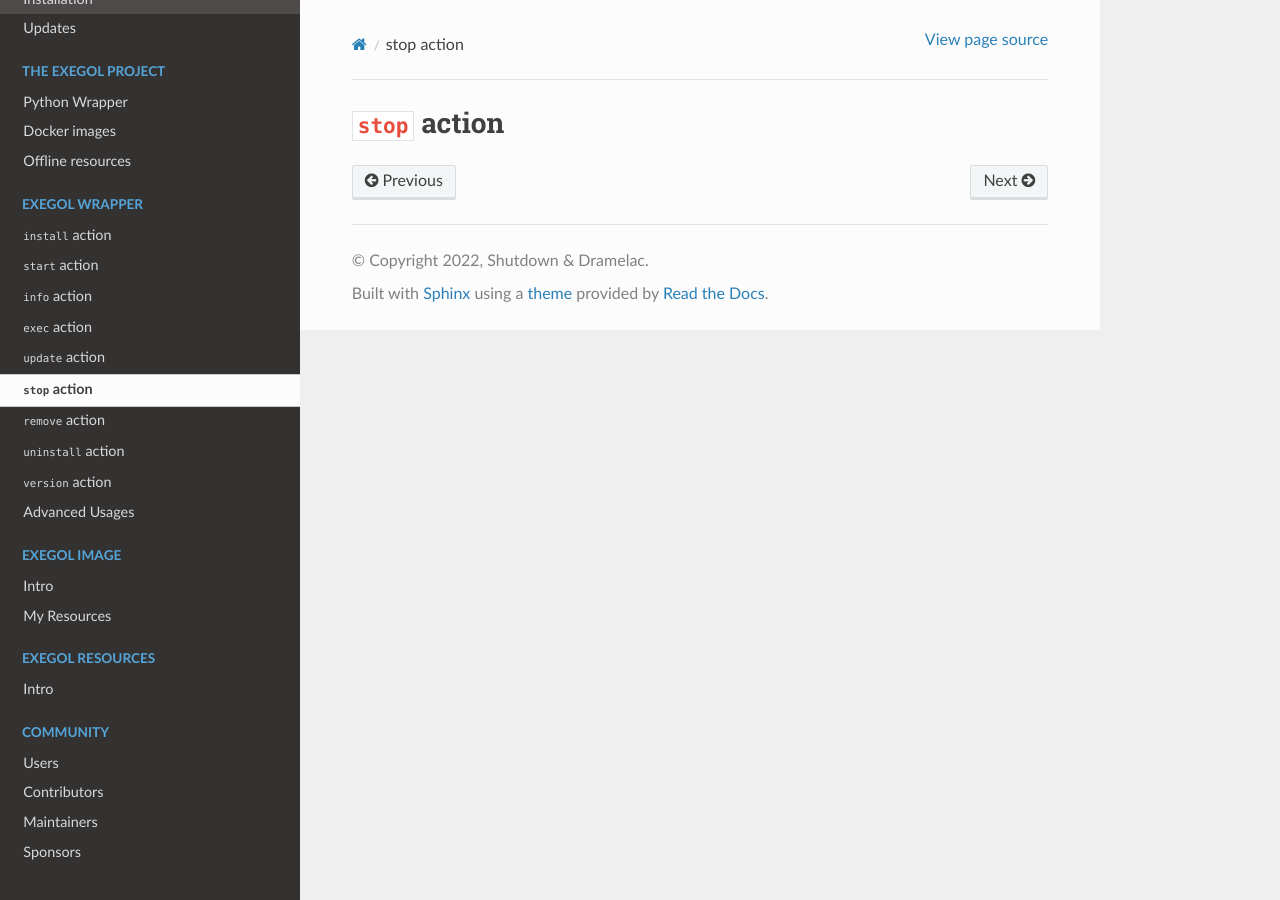
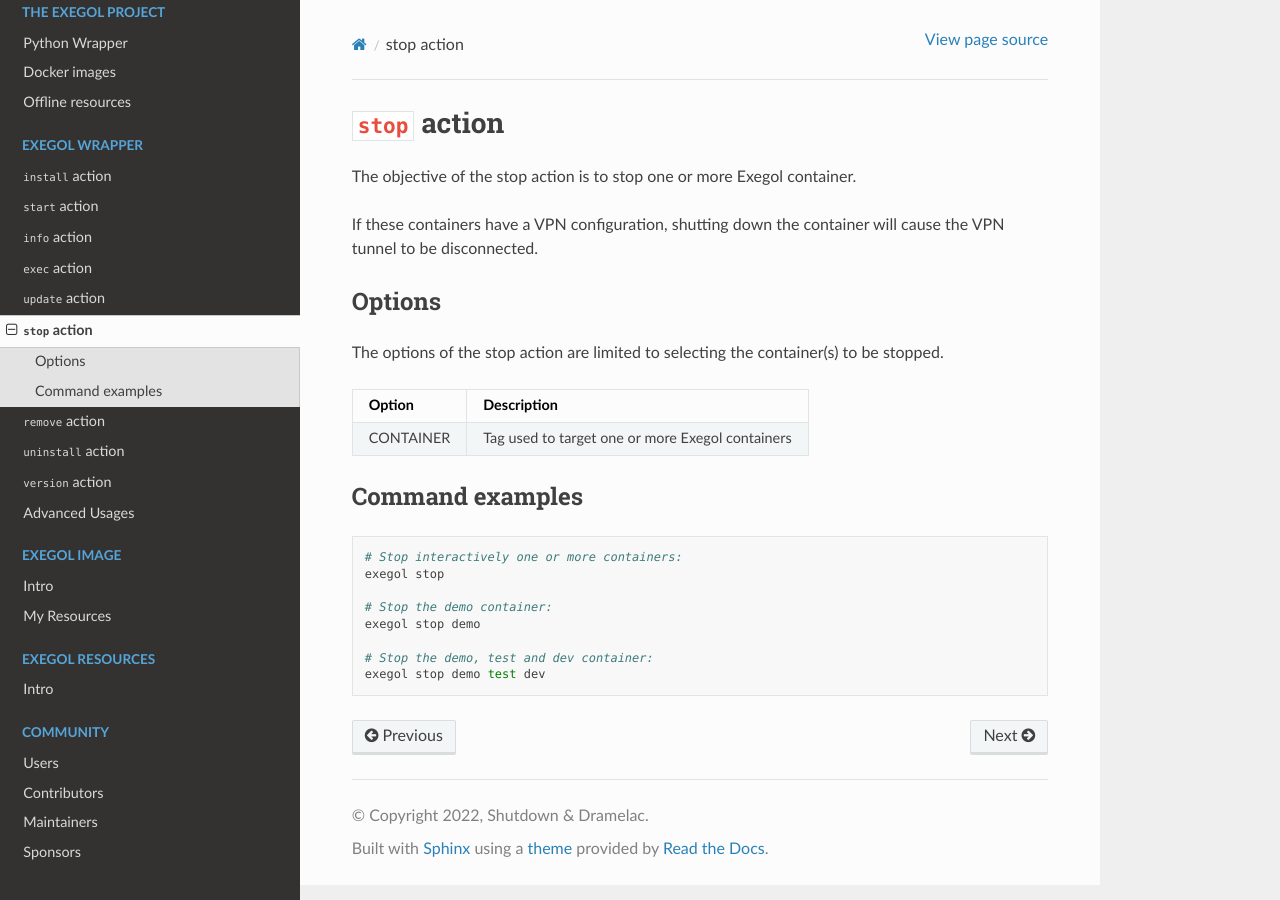
Before and after one commit to ThePorgs/Exegol-docs, a Sphinx documentation site: the page built from source/exegol-wrapper/stop.rst, in a window 1280 px wide. Built offline with Sphinx 7.4.7 and the Read the Docs theme 2.0.0, drawn with Linux system fonts in a browser that asks for light colours.

Commit message:
Add stop action

```diff
--- a/source/exegol-wrapper/remove.rst
+++ b/source/exegol-wrapper/remove.rst
@@ -12,7 +12,7 @@ If the workspace is **empty**, exegol will **automatically delete** the folder o
 Options
 =======
 
-The options of the remove action are limited to selecting the image(s) to be removed and forcing the removal without asking the user for interactive confirmation.
+The options of the remove action are limited to selecting the container(s) to be removed and forcing the removal without asking the user for interactive confirmation.
 
 ========================= =============
  Option                   Description
--- a/source/exegol-wrapper/stop.rst
+++ b/source/exegol-wrapper/stop.rst
@@ -1,2 +1,33 @@
+===================
 :code:`stop` action
 ===================
+
+The objective of the stop action is to stop one or more Exegol container.
+
+If these containers have a VPN configuration, shutting down the container will cause the VPN tunnel to be disconnected.
+
+Options
+=======
+
+The options of the stop action are limited to selecting the container(s) to be stopped.
+
+========================= =============
+ Option                   Description
+========================= =============
+CONTAINER                 Tag used to target one or more Exegol containers
+========================= =============
+
+
+Command examples
+================
+
+.. code-block:: bash
+
+    # Stop interactively one or more containers:
+    exegol stop
+
+    # Stop the demo container:
+    exegol stop demo
+
+    # Stop the demo, test and dev container:
+    exegol stop demo test dev
```
